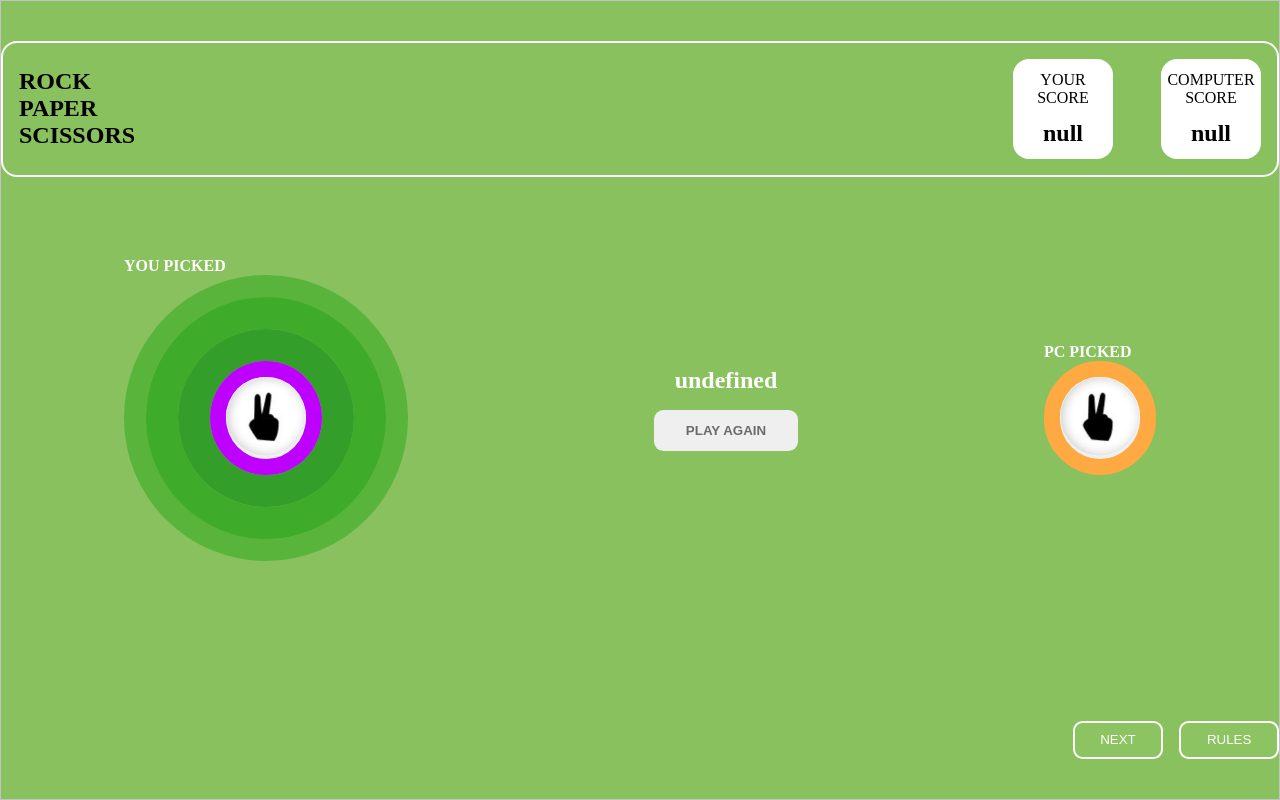
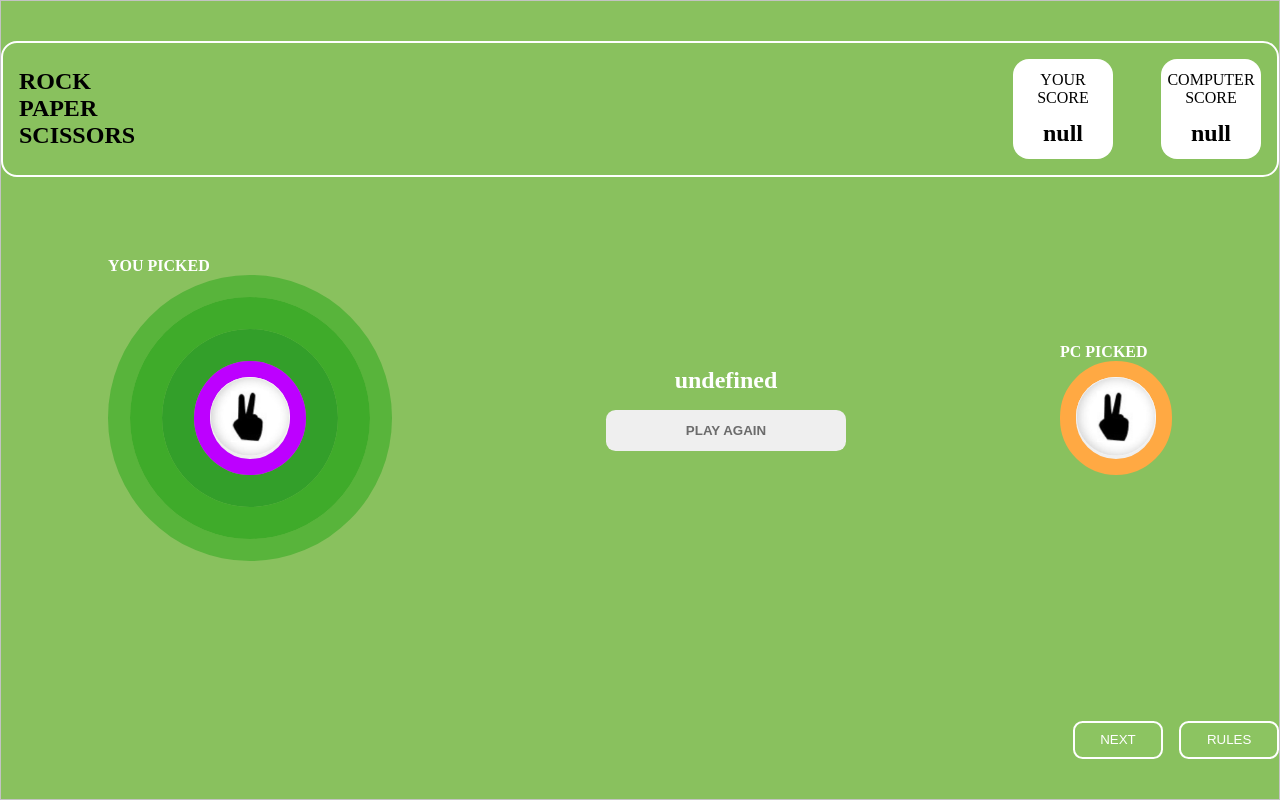
Before and after one commit to Ashh21/Module1-Project, a plain HTML site: page html/Win.html in a window 1280 px wide. Drawn offline with Linux system fonts and the light colour scheme.

Commit message:
css update

```diff
--- a/css/win.css
+++ b/css/win.css
@@ -94,7 +94,7 @@
 }
 
 .btn-2{
-    padding: 0.8rem 2rem;
+    padding: 0.8rem 5rem;
     border-radius: 0.6rem;
     border: none;
     font-weight: 600;
```
